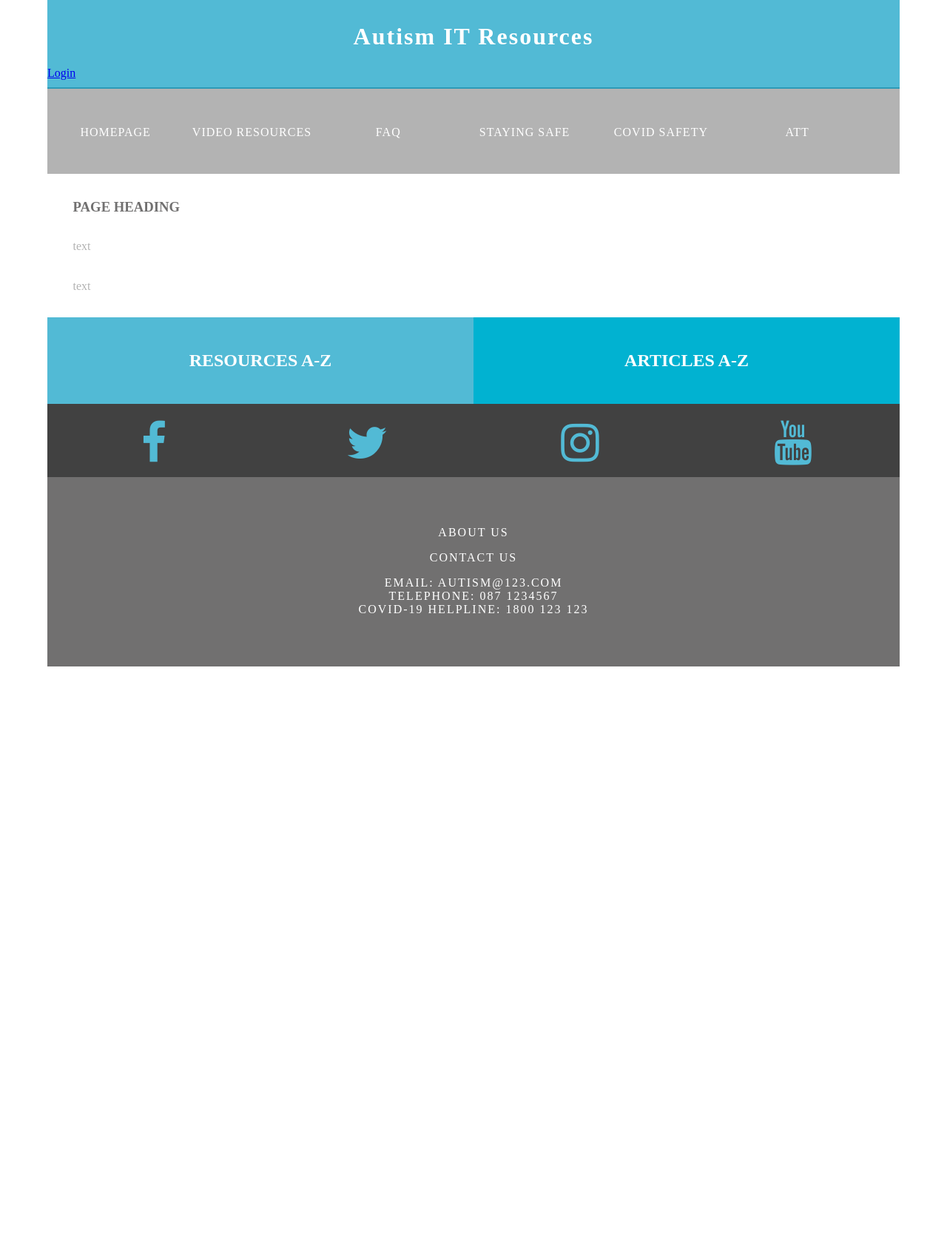
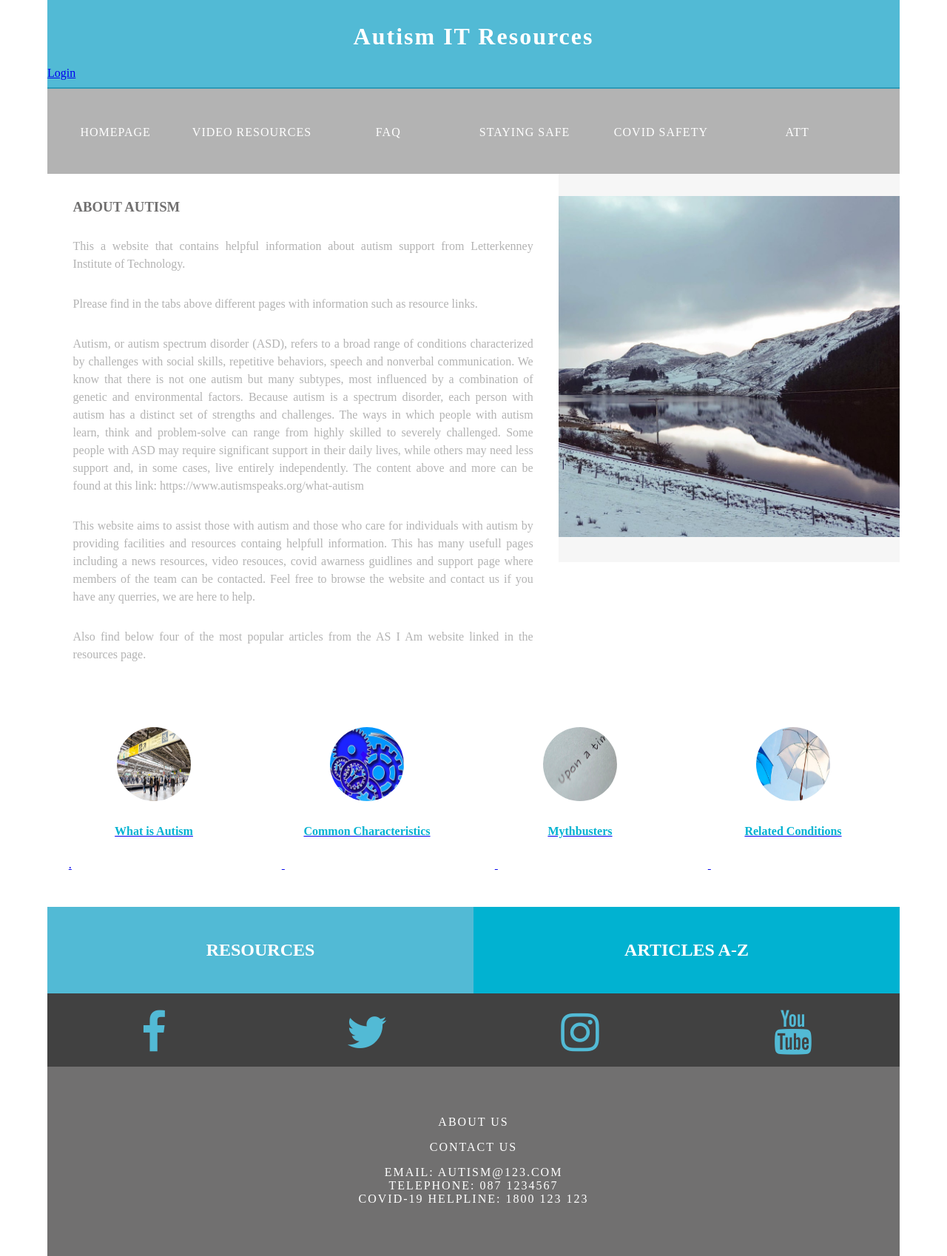
Before and after one commit to rlennon/AutismITResources, a PHP site: page /phpWebsite/index.php in a window 1280 px wide. Shown: the whole page at 74% size. Before the commit the page ends 901 px from the top, so only its background shows below. Run offline with PHP 8.4, Linux system fonts and the light colour scheme; some libraries are stand-ins or nearby versions.

Commit message:
Update to index and added new images

```diff
--- a/phpWebsite/index.php
+++ b/phpWebsite/index.php
@@ -16,18 +16,59 @@
 
   </header>
   <section>
-    <h2 class="noDisplay">Main Content</h2>
+  <h2 class="noDisplay">Main Content</h2>
     <article class="left_article">
-      <h3>Page heading</h3>
-      <p>text</p>
-      <p>text</p>
-    </article>
+    <h3>About Autism</h3>
+      <p>This a website that contains helpful information about autism support from Letterkenney Institute of Technology. </p>
+      <p>Plrease find in the tabs above different pages with information such as resource links.</p>
+      <p>Autism, or autism spectrum disorder (ASD), refers to a broad range of conditions characterized by challenges with social skills, repetitive behaviors, speech and
+	  nonverbal communication. We know that there is not one autism but many subtypes, most influenced by a combination of genetic and environmental factors. Because autism
+	  is a spectrum disorder, each person with autism has a distinct set of strengths and challenges. The ways in which people with autism learn, think and problem-solve can
+	  range from highly skilled to severely challenged. Some people with ASD may require significant support in their daily lives, while others may need less support and, in
+	  some cases, live entirely independently. The content above and more can be found at this link: https://www.autismspeaks.org/what-autism
+
+    <p>This website aims to assist those with autism and those who care for individuals with autism by providing facilities and resources containg helpfull information. This
+    has many usefull pages including a news resources, video resouces, covid awarness guidlines and support page where members of the team can be contacted. Feel free to
+    browse the website and contact us if you have any querries, we are here to help.</p>
+
+    <p>Also find below four of the most popular articles from the AS I Am website linked in the resources page.</p>
+
+    </p>
+	</article>
+    <aside class="right_article"> <img src="images/fintownlakesnow.jpg" alt="" width="400" height="200" class="placeholder"> </aside>
+  </section>
+  <div class="row">
+    <div class="columns">
+      <p class="thumbnail_align"> <a href = "https://asiam.ie/about-autism/what-is-autism/" target = "_self">
+      <img src="images/tokyo-yamanote-platforms-e1511453883546.jpg" alt="asiam.ie/about-autism/what-is-autism" class="thumbnail"> </p>
+      <h4>What is Autism</h4>
+      <p>.</p>
+    </div>
+    <div class="columns">
+    <p class="thumbnail_align"> <a href = "https://asiam.ie/about-autism/common-characteristics/" target = "_self">
+      <img src="images/d.jpg" alt="asiam.ie/about-autism/common-characteristics" class="thumbnail"> </p>
+      <h4>Common Characteristics</h4>
+      <p>&nbsp;</p>
+    </div>
+    <div class="columns">
+    <p class="thumbnail_align"> <a href = "https://asiam.ie/about-autism/mythbusters/" target = "_self">
+      <img src="images/WRITING.jpg" alt="asiam.ie/about-autism/mythbusters" class="thumbnail"> </p>
+      <h4>Mythbusters</h4>
+      <p>&nbsp;</p>
+    </div>
+    <div class="columns">
+    <p class="thumbnail_align"> <a href = "https://asiam.ie/about-autism/autism-spectrum-related-conditions/" target = "_self">
+      <img src="images/umbrellas.jpg" alt="asiam.ie/about-autism/autism-spectrum-related-conditions" class="thumbnail"> </p>
+      <h4>Related Conditions</h4>
+      <p>&nbsp;</p>
+    </div>
+  </div>
 
   </section>
 
   <div class="row blockDisplay">
     <div class="column_half left_half">
-      <h2 class="column_title"><a href="image-based-hyperlinks.php">RESOURCES A-Z</h2>
+      <h2 class="column_title"><a href="image-based-hyperlinks.php">RESOURCES </h2>
     </div>
     <div class="column_half right_half">
       <h2 class="column_title"><a href="News.php">ARTICLES A-Z</h2>
```
Also changed, not shown: phpWebsite/images/WRITING.jpg (added), phpWebsite/images/d.jpg (added), phpWebsite/images/fintownlakesnow.jpg (added), phpWebsite/images/tokyo-yamanote-platforms-e1511453883546.jpg (added), phpWebsite/images/umbrellas.jpg (added).
